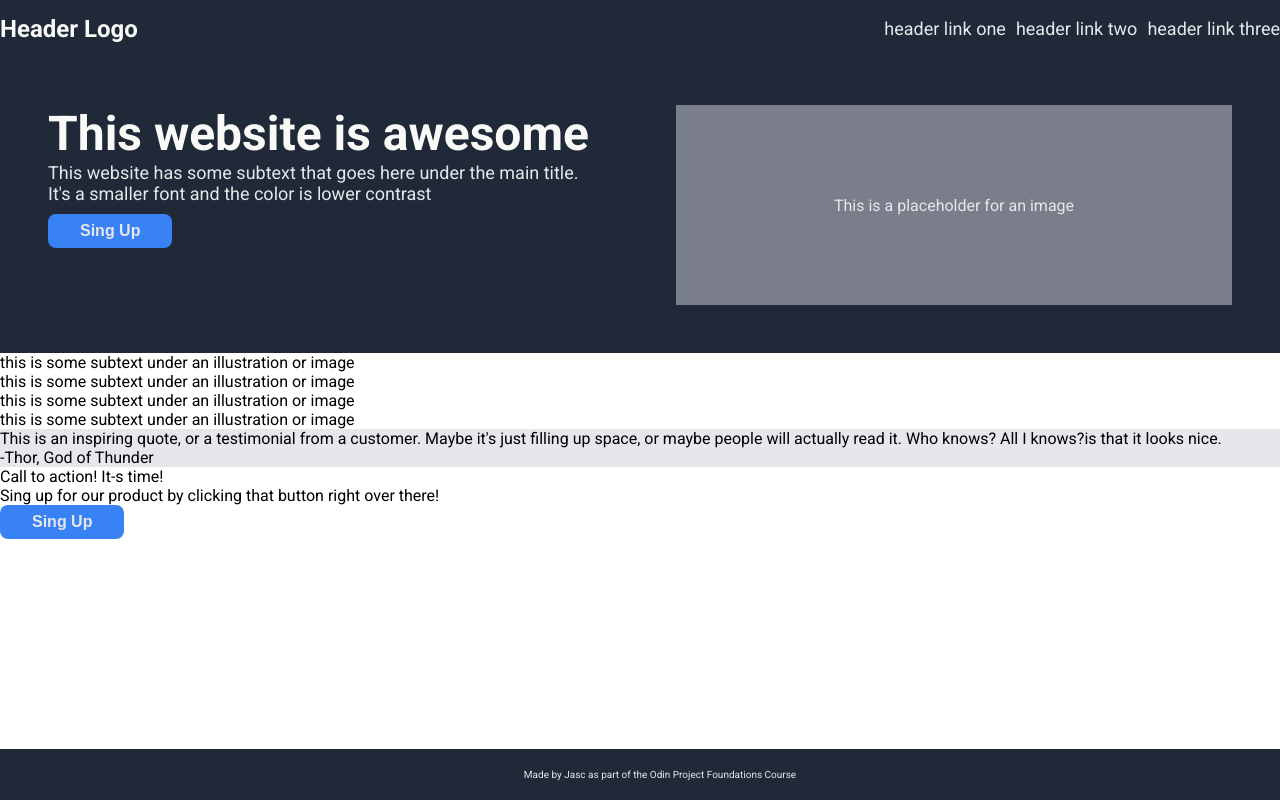
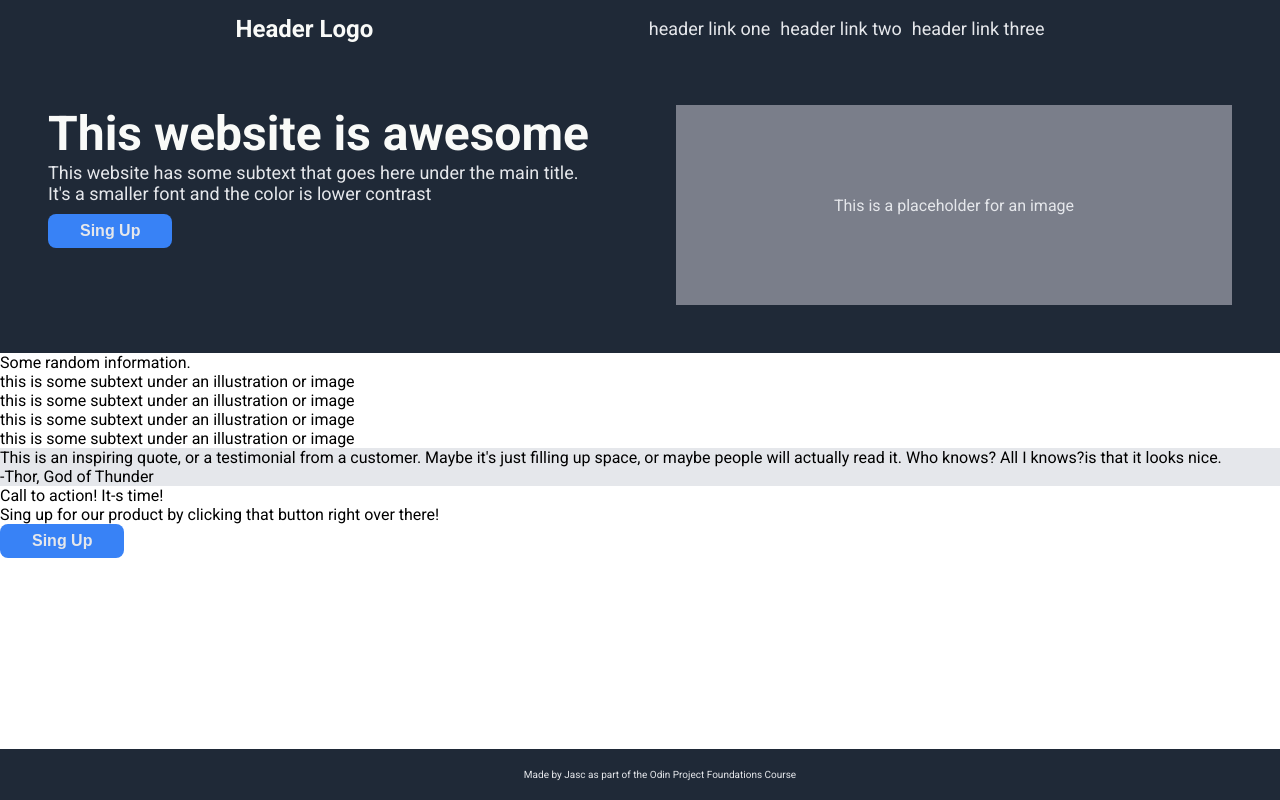
Before and after one commit to ImJasc/Odin_landingpage, a plain HTML site: page index.html in a window 1280 px wide. Drawn offline with Linux system fonts and the light colour scheme.

Commit message:
added a div container in header changed style in header

```diff
--- a/index.html
+++ b/index.html
@@ -11,13 +11,19 @@
 </head>
 <body>
     <div class="container" id="main">
+        <div class="container" id="header">
             <div class="section" id="header">
+                <div class="header" id="title">
                     Header Logo
+                </div>
+                <div class="header" id="ul">
                     <ul>
                         <li>header link one</li>
                         <li>header link two</li>
                         <li>header link three</li>
                     </ul>
+                </div>
+            </div>
         </div>
         <div class="container" id="secondary">
             <div class="section" id="first">
@@ -30,7 +36,7 @@
                 <div class="hero" id="placeholder">This is a placeholder for an image</div>
             </div>
             <div class="section" id="second">
-                <div class="information" id="title"></div>
+                <div class="information" id="title">Some random information.</div>
                 <div class="information" id="container">
                     <div class="information" id="picture"></div>
                     <div class="information" id="text">this is some subtext under an illustration or image</div>
--- a/styles.css
+++ b/styles.css
@@ -27,14 +27,17 @@ body{
     padding: 20px;
 }
 
-#header{
+
+.section#header{
     display: flex;
-    justify-content: space-between;
+    justify-content: space-evenly;
     align-items: center;
     color: #f9faf8;
     font-size: 24px;
     font-weight: bolder;
-    margin: 0px;
+    flex-wrap: wrap;
+    padding-top: 0px;
+    padding-bottom: 0px;
 }
 
 #sign-up{
@@ -51,7 +54,7 @@ p{
     margin: 0px;
 }
 
-#first{
+.section#first{
     display: flex;
     justify-content: center;
     padding: 48px;
```
Lines whose indentation alone changed are shown as unchanged.
